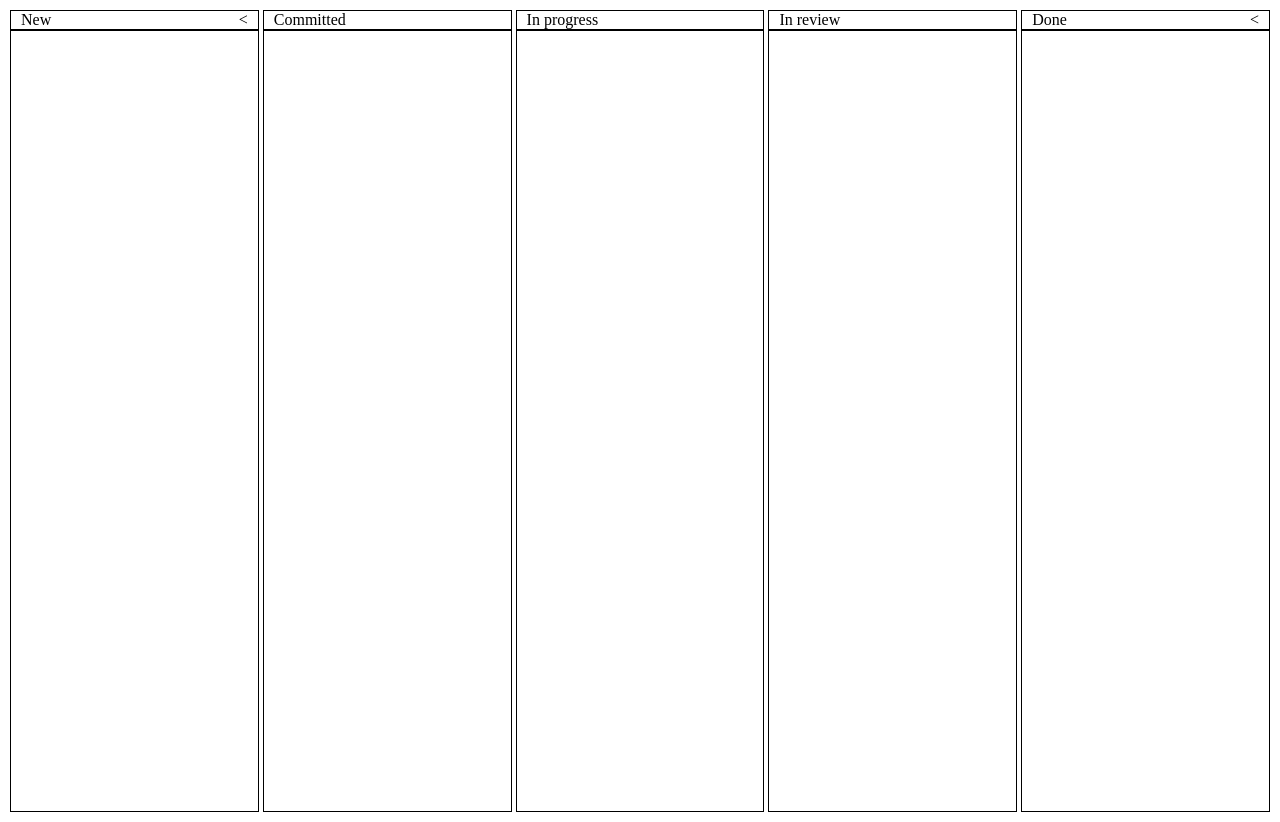
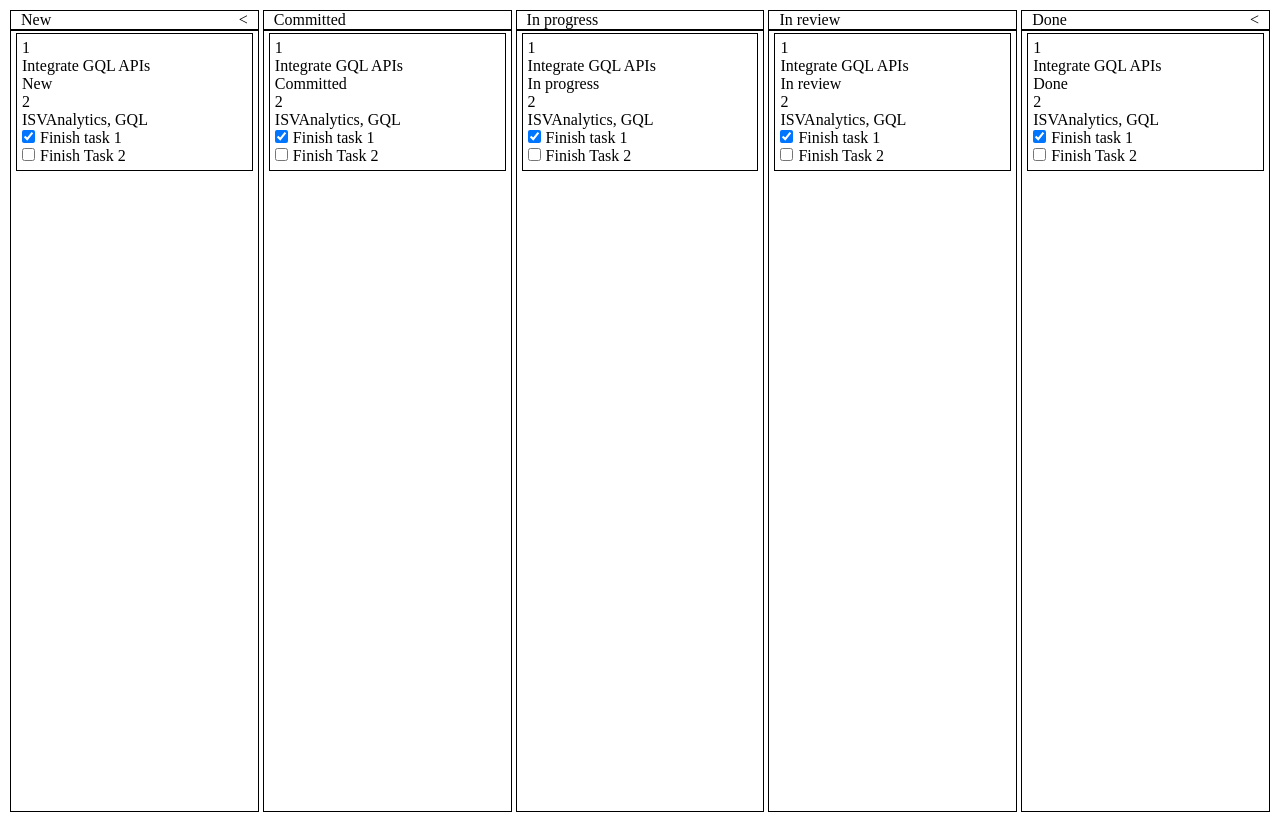
Before and after one commit to devanshdwivedi/activity-tracker, a React (Vite) app: page / in a window 1280 px wide. Built offline with nearby package versions, Linux system fonts and the light colour scheme.

Commit message:
Adding Activities

```diff
--- /dev/null
+++ b/src/components/Activity.tsx
@@ -0,0 +1,43 @@
+import React from 'react';
+import TagsDisplay from './TagsDisplay';
+import Tasks from './Tasks';
+
+interface ActivityProps {
+    id: string;
+    title: string;
+    activityState: string;
+    priority: number;
+    originalEsimate?: number;
+    remainingWork?: number;
+    tags?: string[];
+    tasks?: Task[];
+}
+
+export default function Activity({id, title, activityState, priority, originalEsimate, remainingWork, tags, tasks}: ActivityProps) {
+    return (
+        <div style={{margin: '2px 5px', border: '1px solid black'}}>
+            <div style={{padding: '5px'}}>
+                <div>{id}</div>
+                <div>{title}</div>
+                <div>{activityState}</div>
+                <div>{priority}</div>
+                {
+                    originalEsimate &&
+                    <div>{originalEsimate}</div>
+                }
+                {
+                    remainingWork &&
+                    <div>{originalEsimate}</div>
+                }
+                {
+                    tags && tags.length > 0 &&
+                    <TagsDisplay tags={tags} />
+                }
+                {
+                    tasks && tasks.length > 0 &&
+                    <Tasks tasks={tasks} />
+                }
+            </div>
+        </div>
+    )
+}
--- a/src/components/Lane.tsx
+++ b/src/components/Lane.tsx
@@ -1,4 +1,5 @@
 import React, { useState } from "react";
+import Activity from "./Activity";
 
 interface LaneProps {
   activityState: string;
@@ -96,6 +97,14 @@ export default function Lane({ activityState, canShrink }: LaneProps) {
           canShrink={canShrink}
           title={activityState}
         />
+        <Activity
+          title={'Integrate GQL APIs'}
+          id={'1'}
+          activityState={activityState}
+          priority={2}
+          tags={['ISVAnalytics, GQL']}
+          tasks={[{title: 'Finish task 1', completed: true}, {title: "Finish Task 2", completed: false}]}
+         />
       </div>
     );
   };
--- /dev/null
+++ b/src/components/TagsDisplay.tsx
@@ -0,0 +1,27 @@
+import React from 'react'
+
+interface TagsProps {
+    tags: string[];
+}
+
+interface TagProps {
+    title: string;
+}
+
+export function Tag({title}: TagProps) {
+    return (
+        <span>{title}</span>
+    )
+};
+
+export default function TagsDisplay({tags}: TagsProps) {
+    return (
+        <div>
+            {
+                tags.map((tag: string, index: number)=>{
+                    return <Tag title={tag} key={'tag' + index} />
+                })
+            }
+        </div>
+    )
+}
--- /dev/null
+++ b/src/components/Tasks.tsx
@@ -0,0 +1,20 @@
+import React from 'react';
+
+interface TasksProps {
+    tasks: Task[]
+}
+
+export default function Tasks({tasks}: TasksProps) {
+    return (
+        <div>
+            {
+                tasks && tasks.map((task: Task, index: number)=>{
+                    return <div key={'Task-Id-' + index}>
+                        <input style={{margin: '0 5px 0 0'}} type="checkbox" checked={task.completed} onChange={()=>{}} />
+                        <span>{task.title}</span>
+                    </div>
+                })
+            }
+        </div>
+    )
+}
--- /dev/null
+++ b/src/types/global.d.ts
@@ -0,0 +1,4 @@
+declare interface Task {
+    title: string;
+    completed: boolean;
+}
--- a/tsconfig.json
+++ b/tsconfig.json
@@ -13,6 +13,9 @@
     "resolveJsonModule": true,
     "isolatedModules": true,
     "noEmit": true,
+    "paths": {
+      "*": ["types/*.d.ts"]
+    },
     "jsx": "react"
   },
   "include": ["./src"]
```
